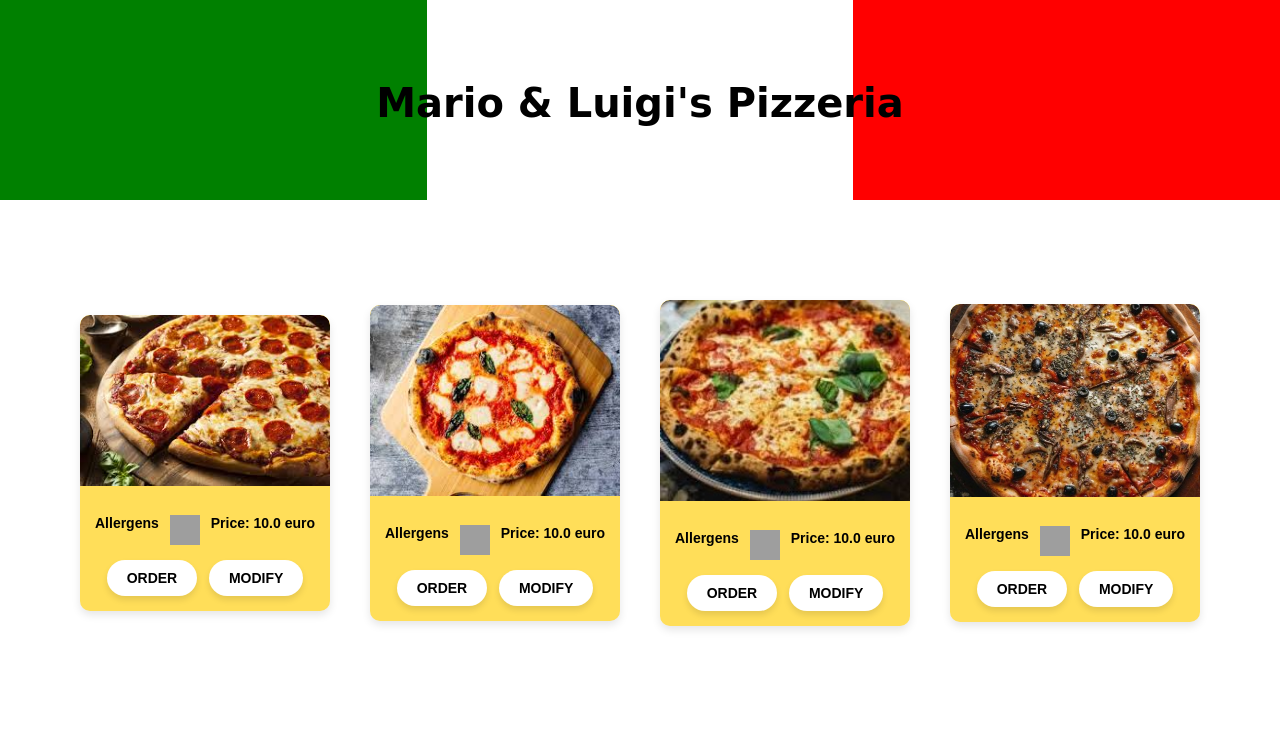
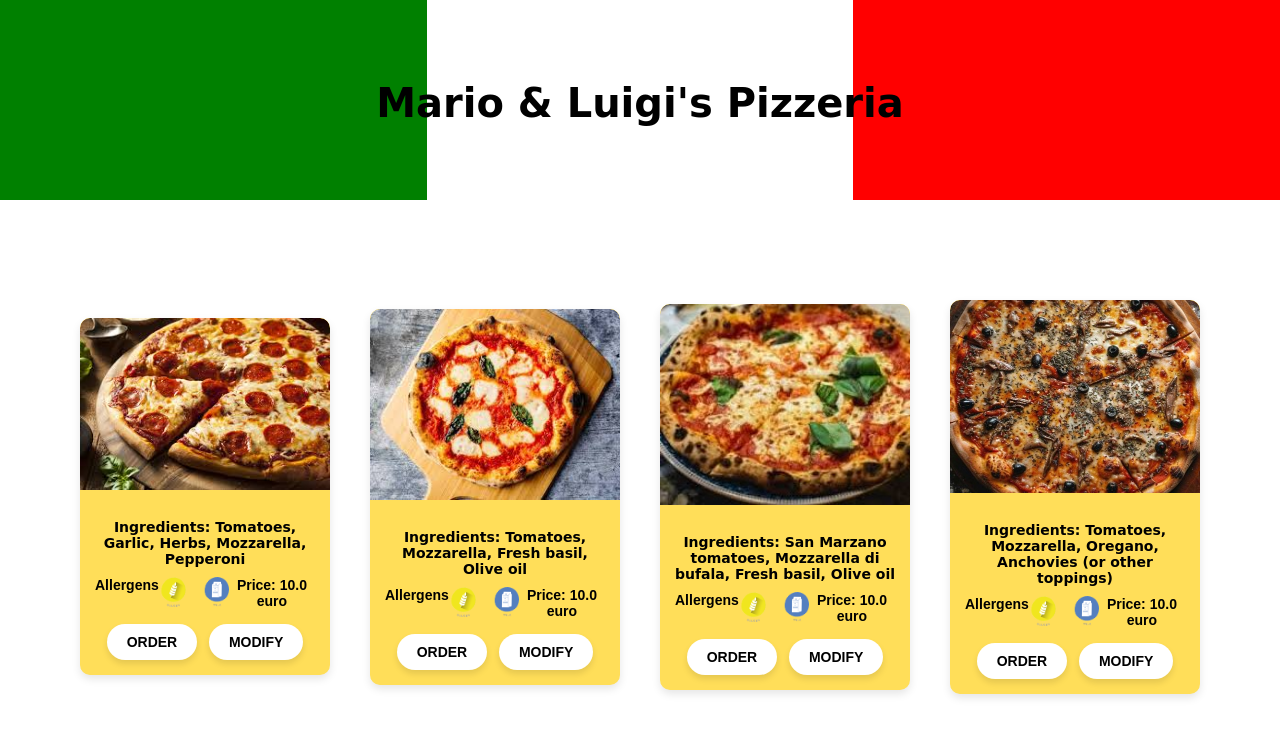
Before and after one commit to toent/TeamNULL, a Flask app: page / in a window 1280 px wide. Shown: the top 737 px of the page. Run offline with Flask 3, Linux system fonts and the light colour scheme; some web fonts are replaced; grey boxes are pictures that could not be loaded.

Commit message:
classes work

```diff
--- a/app.py
+++ b/app.py
@@ -5,10 +5,10 @@ app = Flask(__name__)
 app.secret_key = 'secret_key'
 
 pizzas = [
-    Product("Pepperoni", 10.0, ['Tomatoes, Garlic, Herbs, Mozzarella, Pepperoni'], ['images/'], 'images/pepperoni.jpeg'),
-    Product("Margherita", 10.0, ['Tomatoes, Mozzarella, Fresh basil, Olive oil'], ['images/'], 'images/Margherita.jpeg'),
-    Product("Neapolitan", 10.0, ['San Marzano tomatoes, Mozzarella di bufala, Fresh basil, Olive oil'], ['images/'], 'images/Neapolitan.jpeg'),
-    Product("Romana", 10.0, ['Tomatoes, Mozzarella, Oregano, Anchovies (or other toppings)'], ['images/'], 'images/Romana.jpg')
+    Product("Pepperoni", 10.0, ['Tomatoes, Garlic, Herbs, Mozzarella, Pepperoni'], ['gluten', 'milk'], 'images/pepperoni.jpeg'),
+    Product("Margherita", 10.0, ['Tomatoes, Mozzarella, Fresh basil, Olive oil'], ['gluten', 'milk'], 'images/Margherita.jpeg'),
+    Product("Neapolitan", 10.0, ['San Marzano tomatoes, Mozzarella di bufala, Fresh basil, Olive oil'], ['gluten', 'milk'], 'images/Neapolitan.jpeg'),
+    Product("Romana", 10.0, ['Tomatoes, Mozzarella, Oregano, Anchovies (or other toppings)'], ['gluten', 'milk'], 'images/Romana.jpg')
 ]
 
 @app.route('/')
--- a/templates/index.html
+++ b/templates/index.html
@@ -28,7 +28,7 @@
         <div class="pizza-card">
             <img src="{{ url_for('static', filename=pizza.images) }}" alt="{{ pizza.name }} Image" class="pizza-image">
             <div class="pizza-info">
-                <p>{{ pizza.description }}</p>
+                <p>Ingredients: {{ pizza.ingredients | join(', ') }}</p>
                 <div class="details">
                     <span>Allergens</span>
                     <div class="allergen-icons">
@@ -55,6 +55,7 @@
         {% endfor %}
     </div>
 
+
     <!-- Flash messages display -->
     {% with messages = get_flashed_messages() %}
     {% if messages %}
```
Lines whose indentation alone changed are shown as unchanged.
